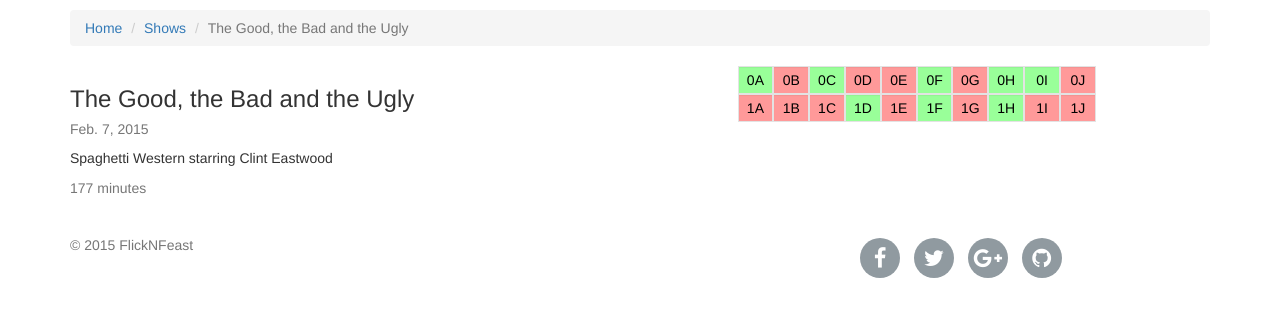
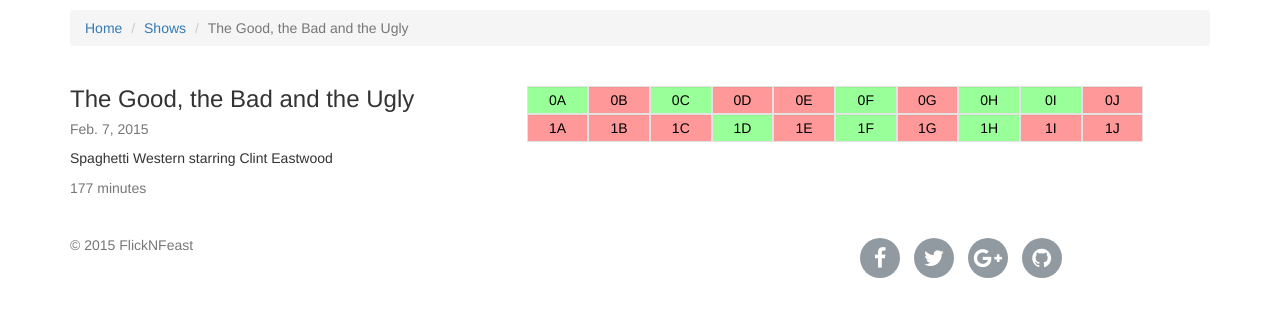
Before and after one commit to mkgilbert/cs399_the_theatre, a Django app: template theatre/shows/templates/shows/detail.html in a window 1280 px wide. Shown: the part 51-368 px from the top of the page. Run offline with Django 3.2, Linux system fonts and the light colour scheme; the template is opened without the code that fills it: values that come from a table or form of the project are taken from there, others are empty; data comes from the database, SQL or seed files in the repository; parts of the project's set-up code (start-up, migrations or seed data) failed here and were passed over; some libraries are stand-ins or nearby versions.

Commit message:
changed how the seats showed on the detail page

```diff
--- a/theatre/shows/templates/shows/detail.html
+++ b/theatre/shows/templates/shows/detail.html
@@ -10,7 +10,7 @@
             <li class="active">{{ show.name }}</li>
         </ol>
         <div class="row">
-            <div class="col-sm-7">
+            <div class="col-sm-4">
                 <h3 class="title">{{ show.name }}</h3>
                 <h5 class="text-muted">{{ show.date }}</h5>
 
@@ -18,14 +18,14 @@
 
                 <p class="text-muted">{{ show.length }} minutes</p>
             </div>
-            <div class="col-sm-5">
-                <div style="max-width: 400px">
+            <div class="col-sm-8">
+                <div style=" margin: 20px;">
                     {% for ticket in tickets %}
                         {% if ticket.seat.column == 0 %}
                             <div class="row ">
 
                         {% endif %}
-                    <div class="col-xs-1 seat {% if ticket.sold == True %}seat-sold{% endif %}">
+                    <div class="col-xs-1 seat {% if ticket.sold == True %}seat-sold{% endif %} {% if ticket.seat.column == 0 %} col-xs-offset-1{% endif %}">
                         <a href="/shows/{{ show.id }}/ticket/{{ ticket.id }}">{{ ticket.seat.name }}</a>
                     </div>
                     {% if ticket.seat.column == 9 %}
```
